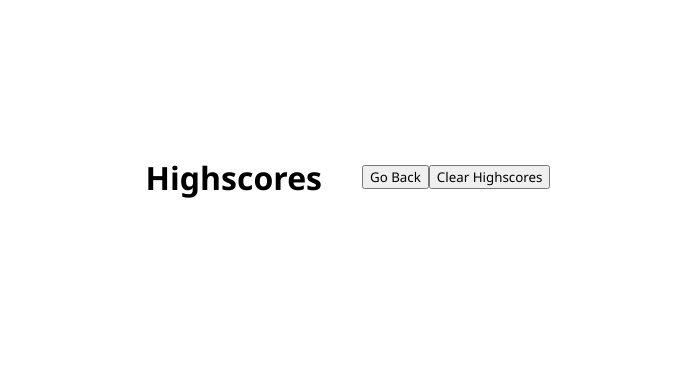
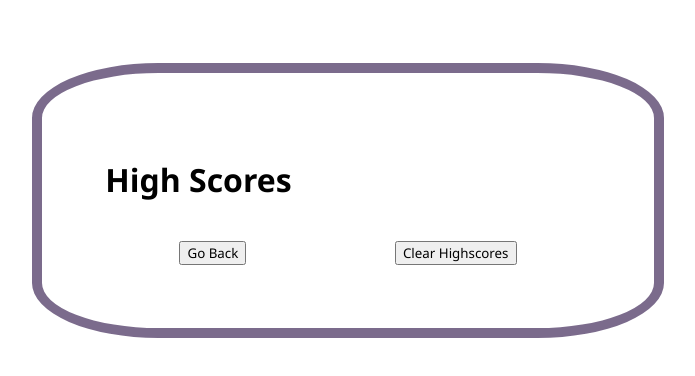
Before and after one commit to marysgreenwood/coding-quiz, a plain HTML site: page highscores.html in a window 1280 px wide. Shown: the whole page, without its empty margins (292-987 px from the left). Drawn offline with Linux system fonts and the light colour scheme.

Commit message:
updated formatting

```diff
--- /dev/null
+++ b/assets/css/highscores.css
@@ -0,0 +1,23 @@
+* {
+    font-family: 'Segoe UI', Tahoma, Geneva, Verdana, sans-serif;
+}
+
+.wrapper {
+    padding: 5%;
+    border: 10px solid rgba(35, 7, 62, 0.597);
+    border-radius: 20%;
+
+}
+
+@media only screen and (min-width: 780px){
+    .wrapper {
+        margin-top: 5%;
+        margin-left: 25%;
+        margin-right: 25%;
+    }
+}
+nav{
+    display:flex;
+    justify-content:space-around;
+    margin-top: 40px;
+}
--- a/highscores.html
+++ b/highscores.html
@@ -5,16 +5,17 @@
     <meta name="viewport" content="width=device-width, initial-scale=1.0" />
     <meta http-equiv="X-UA-Compatible" content="ie=edge" />
     <title>High Scores</title>
-    <link rel="stylesheet" href="./assets/style.css" />
+    <link rel="stylesheet" href="./assets/css/highscores.css" />
   </head>
 
   <body>
     <div class="wrapper">
-      <h1>Highscores</h1>
+      <h1>High Scores</h1>
       <ol id="highscores"></ol>
-
+      <nav>
       <a href="index.html"><button>Go Back</button></a>
       <button id="clear">Clear Highscores</button>
+     </nav>
     </div>
 
     <script src="./assets/js/scores.js"></script>
```
Also changed, not shown: index.html (+1 -1 lines), assets/css/style.css (renamed from assets/style.css).
